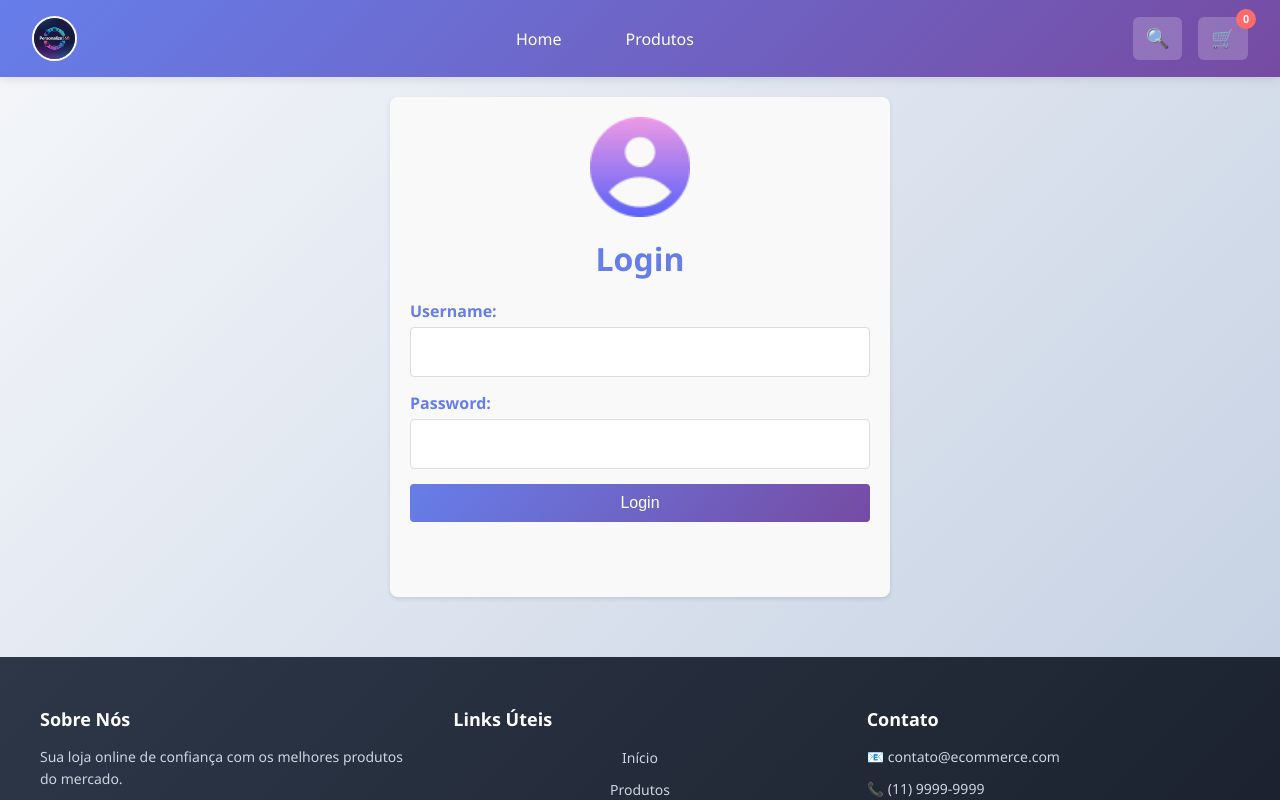
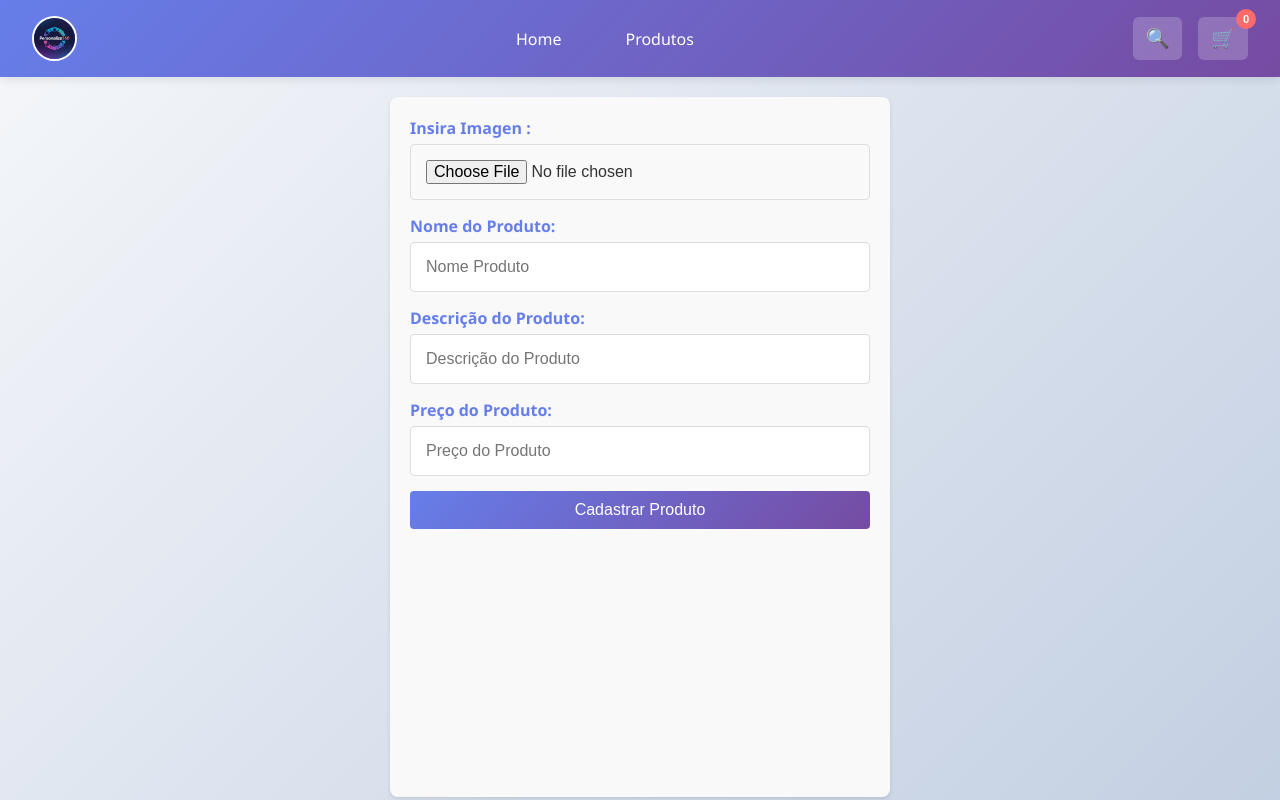
Before and after one commit to Elder-levi/Projeto-E-commece, a Vue app in the folder e-commece/: page / in a window 1280 px wide. Shown: the top 800 px of the page. Built offline with nearby package versions, Linux system fonts and the light colour scheme.

Commit message:
Adcionado Cosumo de APi

```diff
--- a/e-commece/package.json
+++ b/e-commece/package.json
@@ -9,6 +9,7 @@
     "preview": "vite preview"
   },
   "dependencies": {
+    "axios": "^1.13.5",
     "vue": "^3.5.26"
   },
   "devDependencies": {
--- a/e-commece/src/App.vue
+++ b/e-commece/src/App.vue
@@ -26,9 +26,10 @@ from './Componetes/Login/FormsLog.vue'
 <template>
     <div id="app" >
        <Topo/>
-       <FormsLog/>
+        <CadItem/>
+
       <!--
-         <CadItem/>
+        <FormsLog/>
         <CarroselDestaq/>
         <ListagemOpco/>
         <ListagemProdut />
--- a/e-commece/src/Componetes/Cadastros/CadItem.vue
+++ b/e-commece/src/Componetes/Cadastros/CadItem.vue
@@ -1,27 +1,68 @@
 <template>
 
-<form action="">
+<form @submit.prevent="CadProduto">
     <label for=""> Insira Imagen :</label>
     <input type="file"
      accept="image/*"
+    @change="CarregaImg"
      placeholder="Imagen">
 
     <label for=""> Nome do Produto:</label>
     <input type="text"
+    v-model="nome"
     placeholder="Nome Produto">
 
     <label for=""> Descrição do Produto:</label>
     <input type="text"
+    v-model="descricao"
     placeholder="Descrição do Produto">
 
     <label for=""> Preço do Produto:</label>
     <input type="text"
+    v-model="preco"
     placeholder="Preço do Produto">
 
    <button type="submit"> Cadastrar Produto </button>
 </form>
 </template>
-<script>
+<script setup>
+
+import { ref } from 'vue';
+import url from '../ServiceApi/Service.js';
+
+const imagem = ref(null);
+const nome = ref("");
+const descricao = ref("");
+const preco = ref("");
+
+console.log(preco.value);
+
+const CarregaImg = (event) =>{
+    imagem.value = event.target.files[0];
+}
+
+const CadProduto = async () =>
+{
+    try {
+        const formData = new FormData();
+        formData.append("imagem", imagem.value);
+        formData.append("nome", nome.value);
+        formData.append("descricao", descricao.value);
+        formData.append("preco", Number(preco.value));
+
+
+        await url.post("/Prod/Cad/Produto", formData, {
+        headers: {
+                "Content-Type": "multipart/form-data"
+                }
+        });
+                alert("Produto cadastrado com sucesso!");
+    }
+    catch (error) {
+
+        console.log("Erro ao cadastrar produto:" + error);
+    }
+}
 </script>
 <style scoped>
 
--- /dev/null
+++ b/e-commece/src/Componetes/ServiceApi/Service.js
@@ -0,0 +1,7 @@
+import axios from "axios";
+
+const url = axios.create({
+baseURL:"http://localhost:9090",
+
+})
+export default url;
```
Also changed, not shown: 1 other file (tests, documents, lock files or other folders).
